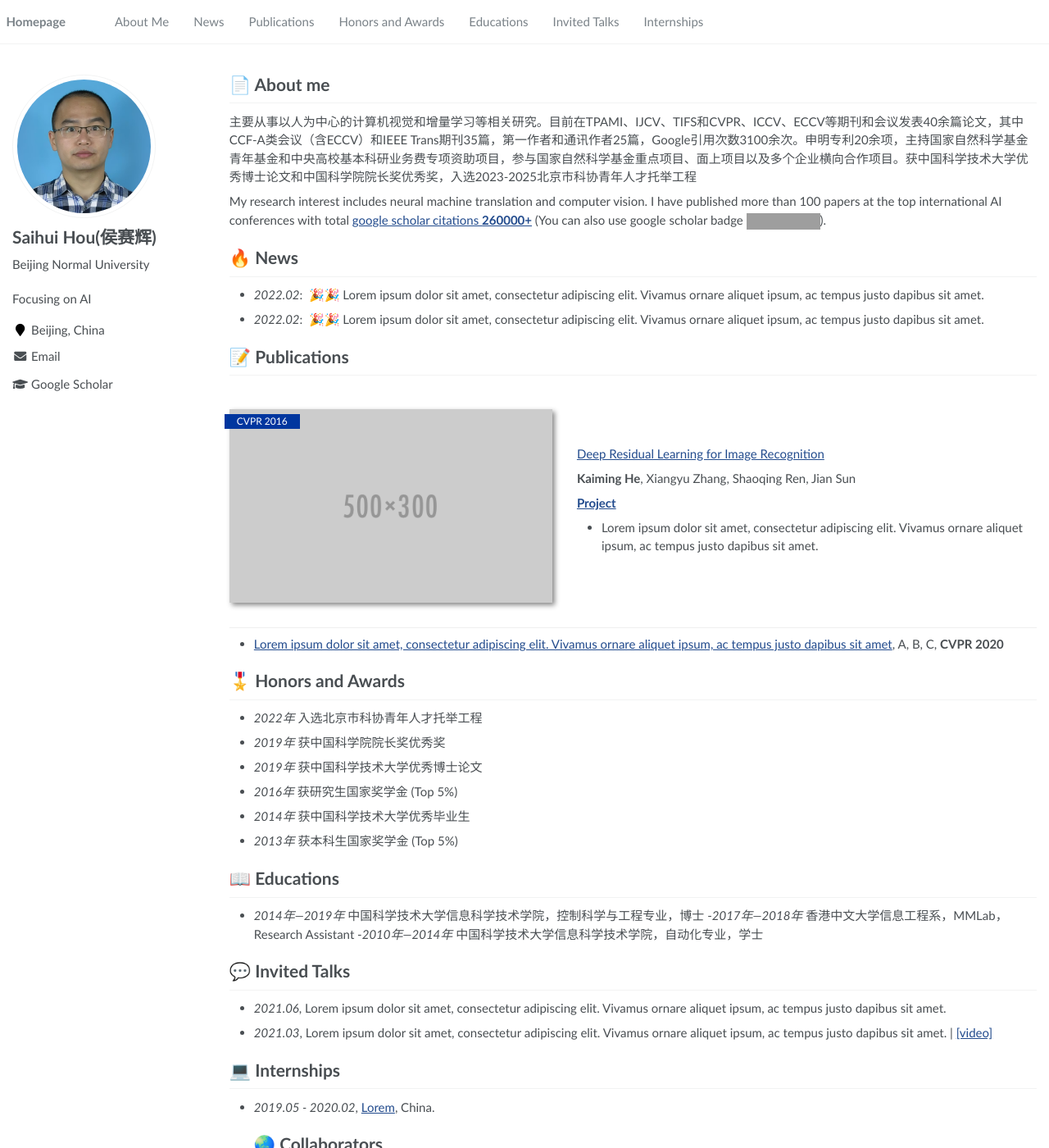
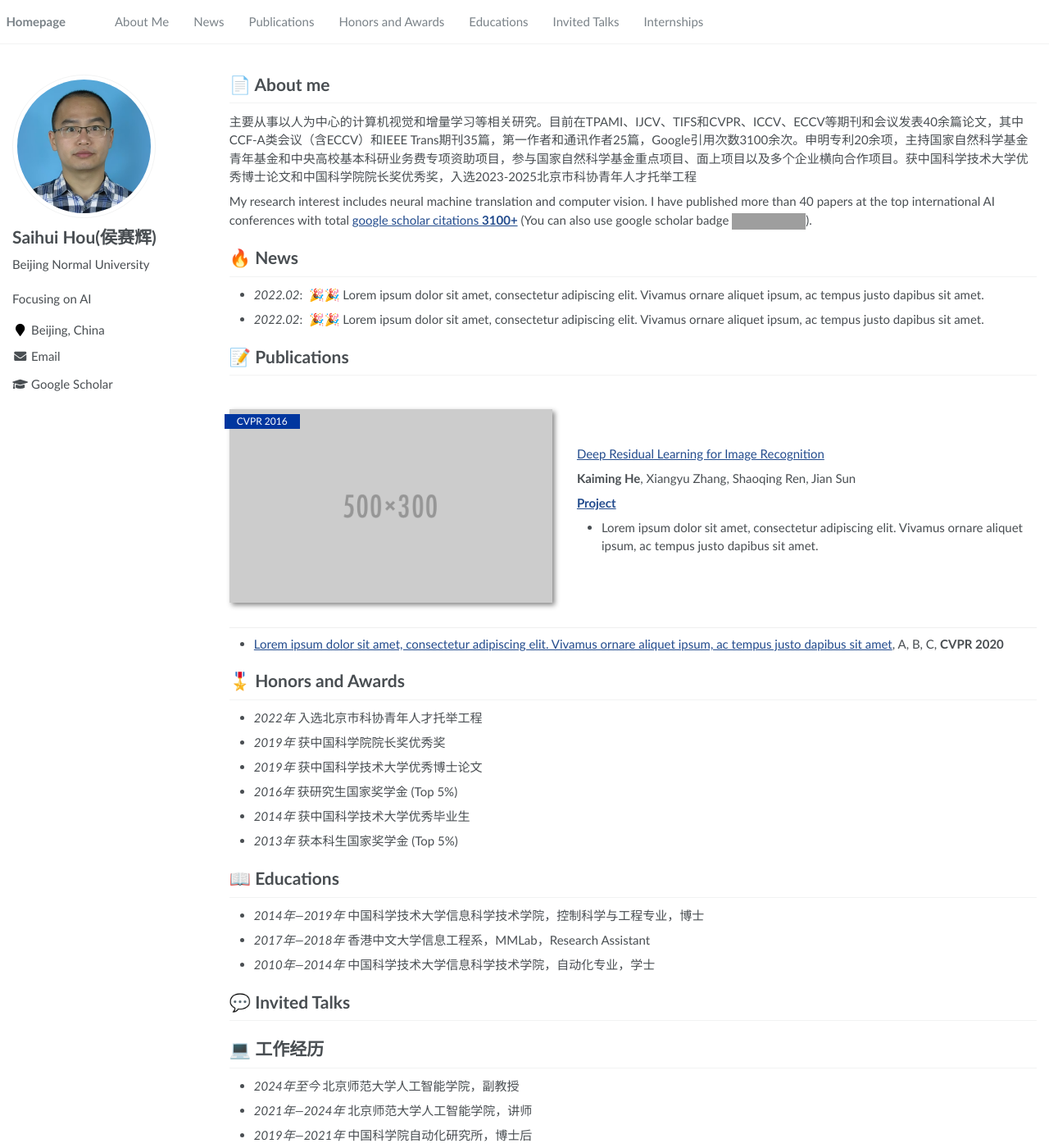
Before and after one commit to hshustc/hshustc.github.io, a Jekyll site: the page built from _pages/about.md, in a window 1280 px wide and 1400 px high. Shown: the whole window at 82% size. Built offline with Jekyll 4.4.1, drawn with Linux system fonts in a browser that asks for light colours; grey boxes are pictures that could not be loaded.

Commit message:
Update about.md

```diff
--- a/_pages/about.md
+++ b/_pages/about.md
@@ -20,7 +20,7 @@
 # 📄 About me
 主要从事以人为中心的计算机视觉和增量学习等相关研究。目前在TPAMI、IJCV、TIFS和CVPR、ICCV、ECCV等期刊和会议发表40余篇论文，其中CCF-A类会议（含ECCV）和IEEE Trans期刊35篇，第一作者和通讯作者25篇，Google引用次数3100余次。申明专利20余项，主持国家自然科学基金青年基金和中央高校基本科研业务费专项资助项目，参与国家自然科学基金重点项目、面上项目以及多个企业横向合作项目。获中国科学技术大学优秀博士论文和中国科学院院长奖优秀奖，入选2023-2025北京市科协青年人才托举工程
 
-My research interest includes neural machine translation and computer vision. I have published more than 100 papers at the top international AI conferences with total <a href='https://scholar.google.com/citations?user=DhtAFkwAAAAJ'>google scholar citations <strong><span id='total_cit'>260000+</span></strong></a> (You can also use google scholar badge <a href='https://scholar.google.com/citations?user=DhtAFkwAAAAJ'><img src="https://img.shields.io/endpoint?url={{ url | url_encode }}&logo=Google%20Scholar&labelColor=f6f6f6&color=9cf&style=flat&label=citations"></a>).
+My research interest includes neural machine translation and computer vision. I have published more than 40 papers at the top international AI conferences with total <a href='https://scholar.google.com/citations?user=DhtAFkwAAAAJ'>google scholar citations <strong><span id='total_cit'>3100+</span></strong></a> (You can also use google scholar badge <a href='https://scholar.google.com/citations?user=DhtAFkwAAAAJ'><img src="https://img.shields.io/endpoint?url={{ url | url_encode }}&logo=Google%20Scholar&labelColor=f6f6f6&color=9cf&style=flat&label=citations"></a>).
 
 
 # 🔥 News
@@ -53,15 +53,15 @@
 
 # 📖 Educations
 - *2014年—2019年* 中国科学技术大学信息科学技术学院，控制科学与工程专业，博士
--*2017年—2018年* 香港中文大学信息工程系，MMLab，Research Assistant
--*2010年—2014年* 中国科学技术大学信息科学技术学院，自动化专业，学士
+- *2017年—2018年* 香港中文大学信息工程系，MMLab，Research Assistant
+- *2010年—2014年* 中国科学技术大学信息科学技术学院，自动化专业，学士
 
 # 💬 Invited Talks
-- *2021.06*, Lorem ipsum dolor sit amet, consectetur adipiscing elit. Vivamus ornare aliquet ipsum, ac tempus justo dapibus sit amet.
-- *2021.03*, Lorem ipsum dolor sit amet, consectetur adipiscing elit. Vivamus ornare aliquet ipsum, ac tempus justo dapibus sit amet.  \| [\[video\]](https://github.com/)
 
-# 💻 Internships
-- *2019.05 - 2020.02*, [Lorem](https://github.com/), China.
+# 💻 工作经历
+- *2024年至今* 北京师范大学人工智能学院，副教授
+- *2021年—2024年* 北京师范大学人工智能学院，讲师
+- *2019年—2021年* 中国科学院自动化研究所，博士后
 # 🌏 Collaborators
 # 📑 Academic Services
 - 中国图象图形学学会机器视觉专委会委员
```
